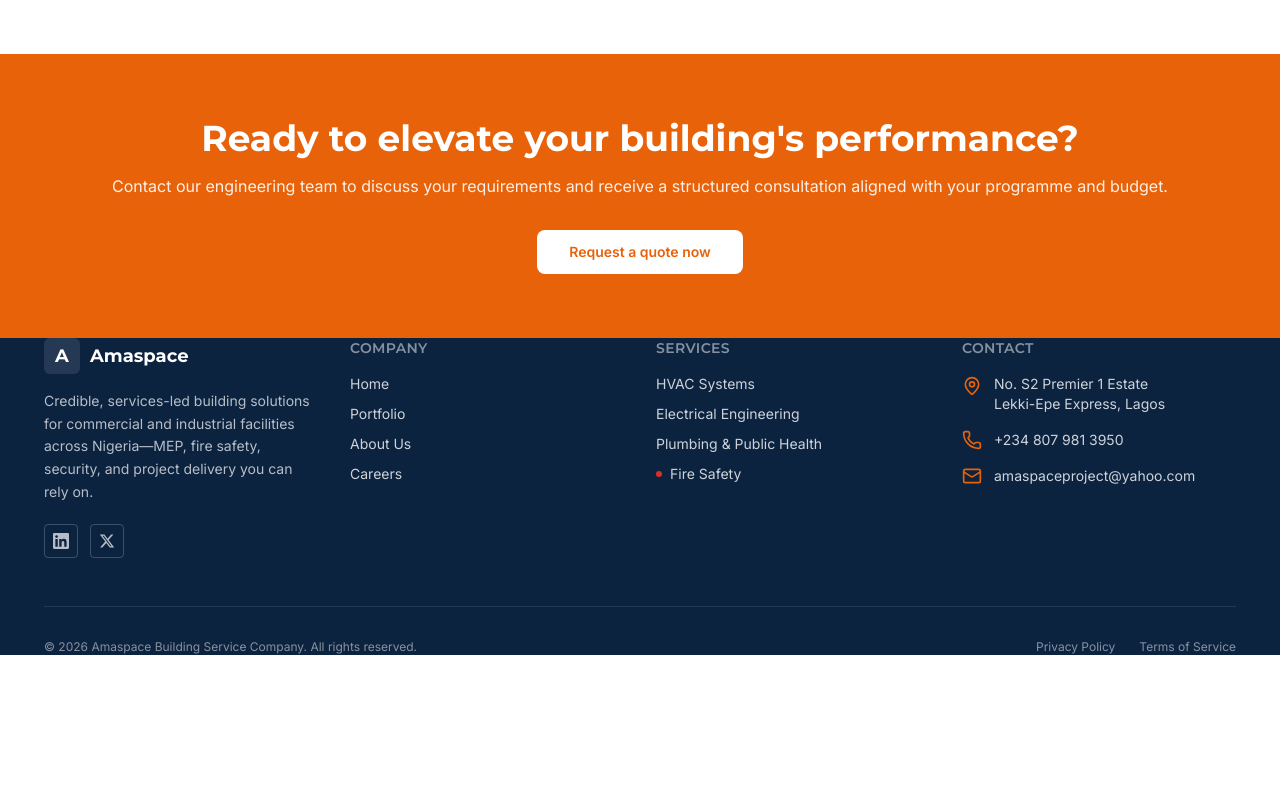
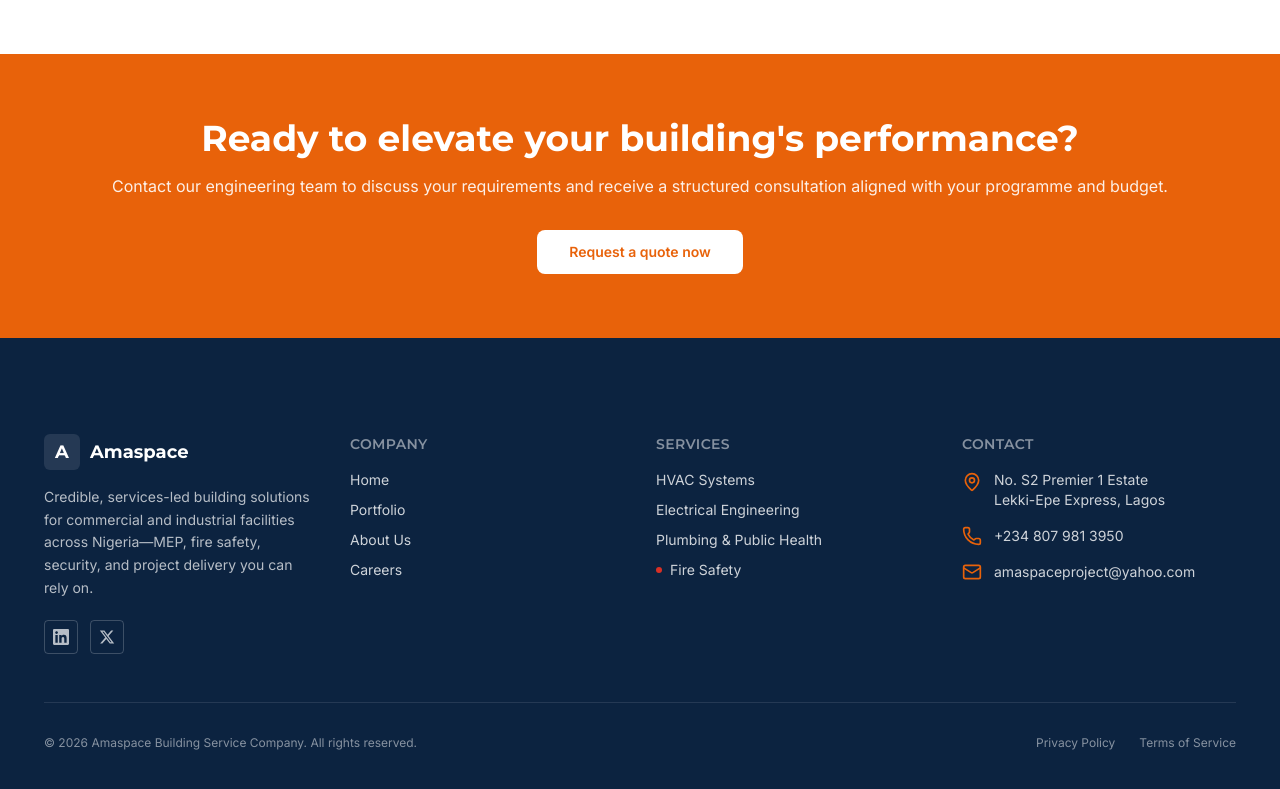
Before and after one commit to bakemonostan/amaspace, a React (Vite) app: page / in a window 1280 px wide. Shown: the part 3490-4279 px from the top of the page. Before the commit the page ends 4145 px from the top, so only its background shows below. Built offline with nearby package versions, Linux system fonts and the light colour scheme.

Commit message:
Update Footer component padding for better spacing on different screen sizes

```diff
--- a/src/components/layout/Footer.tsx
+++ b/src/components/layout/Footer.tsx
@@ -27,7 +27,7 @@ const serviceLinks = [
 export function Footer() {
   return (
     <footer className="bg-navy text-white">
-      <div className="container-site py-14">
+      <div className="container-site pb-14 pt-20 md:pb-16 md:pt-24">
         <div className="grid gap-10 md:grid-cols-2 lg:grid-cols-4 lg:gap-8">
           <div>
             <div className="flex items-center gap-2.5">
```
